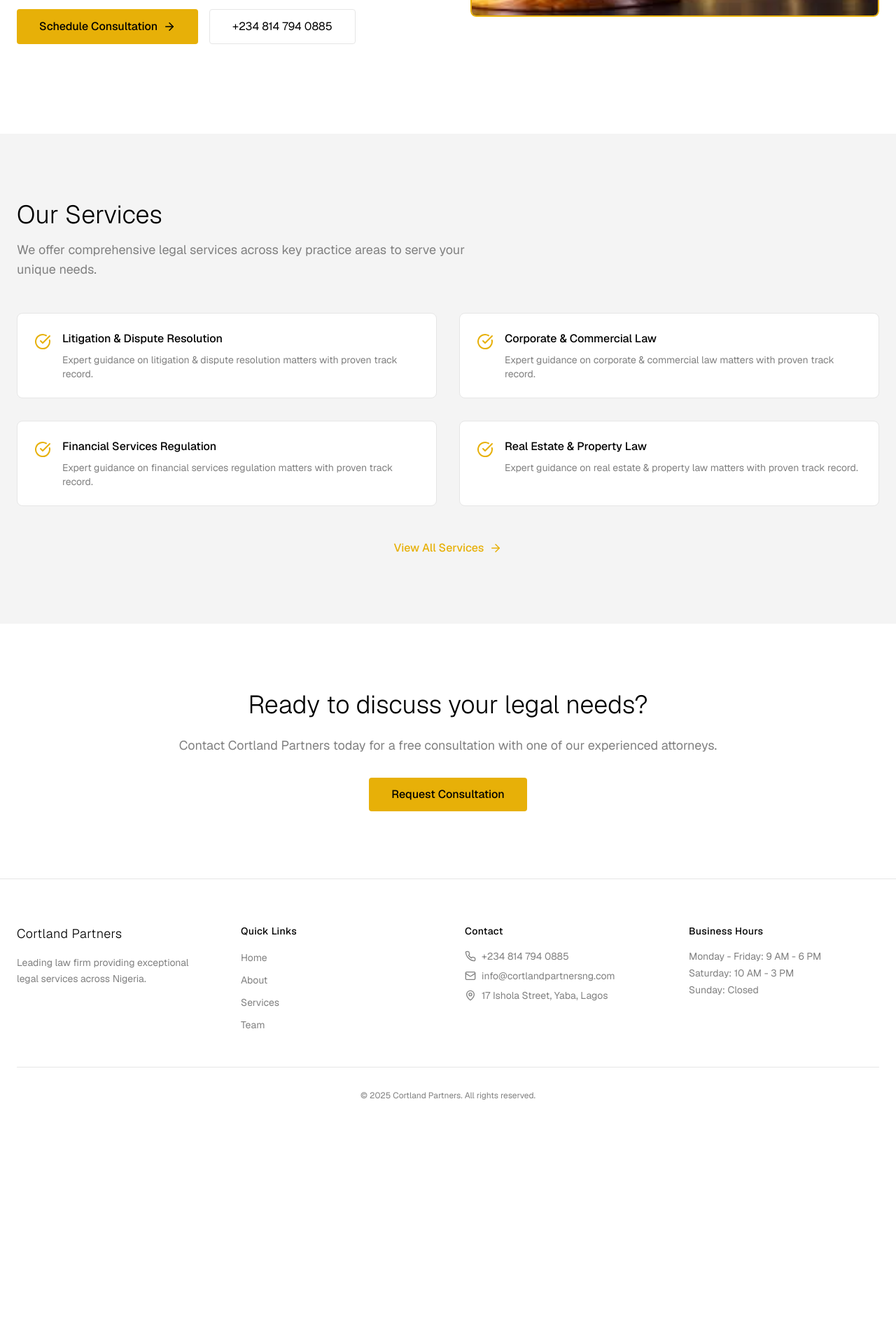
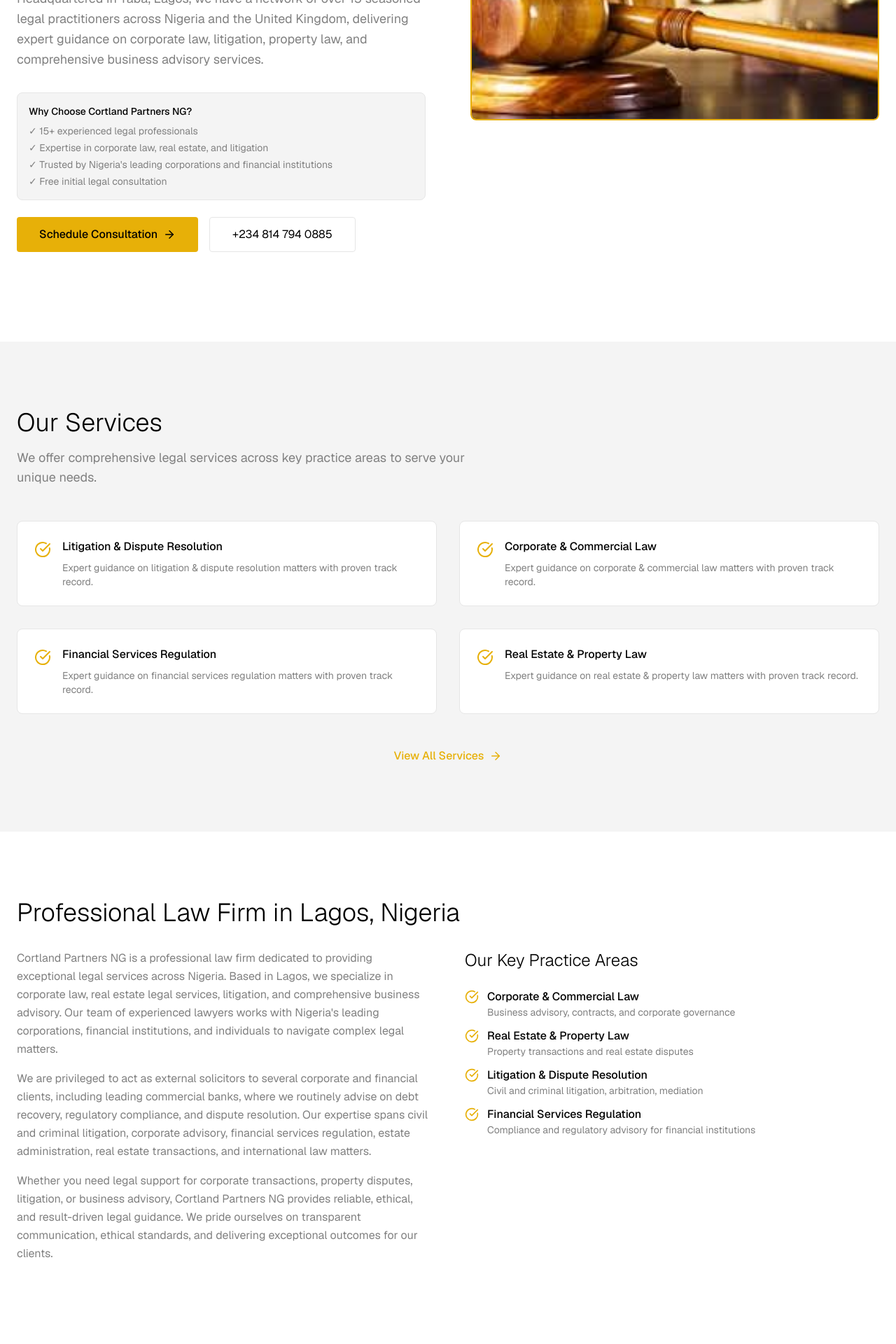
Before and after one commit to canonthedev/cortland-partners, a Next.js app: page / in a window 1280 px wide. Shown: the part 560-2480 px from the top of the page at 70% size. Before the commit the page ends 2197 px from the top, so only its background shows below. Built offline with nearby package versions, Linux system fonts and the light colour scheme.

Commit message:
feat: enhance website content for SEO
Add substantial, SEO-optimized content to homepage, services, and about pages

Co-authored-by: Akinkuolie Mofileoluwalowo <108576200+canonthedev@users.noreply.github.com>

```diff
--- a/app/about/page.tsx
+++ b/app/about/page.tsx
@@ -44,10 +44,9 @@ export default function About() {
       {/* Hero Section */}
       <section className="pt-32 pb-16 px-6">
         <div className="max-w-7xl mx-auto">
-          <h1 className="text-5xl md:text-6xl font-light leading-tight mb-6 text-balance">About Cortland Partners</h1>
-          <p className="text-xl text-muted-foreground max-w-2xl">
-            A full-service law firm dedicated to providing exceptional legal services to Nigeria's leading
-            organizations.
+          <h1 className="text-5xl md:text-6xl font-light leading-tight mb-6 text-balance">About Cortland Partners NG – Law Firm in Lagos, Nigeria</h1>
+          <p className="text-xl text-muted-foreground max-w-3xl">
+            Cortland Partners NG is a professional full-service law firm based in Lagos, Nigeria, dedicated to providing exceptional legal services to Nigeria's leading organizations, corporations, and individuals. With 15+ experienced legal professionals, we specialize in corporate law, real estate, litigation, and business advisory.
           </p>
         </div>
       </section>
@@ -108,15 +107,45 @@ export default function About() {
         </div>
       </section>
 
+      {/* Why Choose Us */}
+      <section className="py-24 px-6">
+        <div className="max-w-7xl mx-auto">
+          <h2 className="text-4xl font-light mb-12">Why Choose Cortland Partners NG?</h2>
+          <div className="grid md:grid-cols-3 gap-8">
+            <div className="p-8 bg-muted/30 border border-border rounded-lg">
+              <h3 className="text-xl font-light mb-4">Experience & Expertise</h3>
+              <p className="text-muted-foreground leading-relaxed">
+                Our team includes seasoned lawyers with deep expertise in corporate law, real estate, litigation, and regulatory compliance. We serve Nigeria's leading corporations and financial institutions.
+              </p>
+            </div>
+            <div className="p-8 bg-muted/30 border border-border rounded-lg">
+              <h3 className="text-xl font-light mb-4">Client-Focused Approach</h3>
+              <p className="text-muted-foreground leading-relaxed">
+                We listen carefully to understand your needs and provide tailored legal solutions. Regular communication and transparency are at the core of how we work with our clients.
+              </p>
+            </div>
+            <div className="p-8 bg-muted/30 border border-border rounded-lg">
+              <h3 className="text-xl font-light mb-4">Results-Driven Service</h3>
+              <p className="text-muted-foreground leading-relaxed">
+                We're committed to delivering practical, strategic legal advice that protects your interests and achieves your goals. Your success is our success.
+              </p>
+            </div>
+          </div>
+        </div>
+      </section>
+
       {/* CTA */}
-      <section className="py-24 px-6">
+      <section className="py-24 px-6 bg-muted/30">
         <div className="max-w-4xl mx-auto text-center">
-          <h2 className="text-4xl font-light mb-6">Ready to work with us?</h2>
+          <h2 className="text-4xl font-light mb-6">Ready to work with experienced lawyers in Lagos?</h2>
+          <p className="text-lg text-muted-foreground mb-8">
+            Contact Cortland Partners NG today for a free consultation. We'll discuss your legal needs and how we can help achieve your goals.
+          </p>
           <Link
             href="/contact"
             className="inline-flex items-center justify-center px-8 py-3 bg-accent text-black font-medium rounded-sm hover:bg-accent/90 transition-colors"
           >
-            Schedule a Consultation
+            Schedule a Free Consultation
           </Link>
         </div>
       </section>
--- a/app/page.tsx
+++ b/app/page.tsx
@@ -28,13 +28,20 @@ export default function Home() {
           <div className="grid md:grid-cols-2 gap-16 items-center">
             <div>
               <h1 className="text-5xl md:text-6xl font-light leading-tight mb-6 text-balance">
-                Premier Legal Services for Nigeria's Leading Organizations
+                Law Firm in Lagos – Trusted Legal Services for Corporate & Property Law
               </h1>
               <p className="text-lg text-muted-foreground mb-8 leading-relaxed">
-                Cortland Partners is a leading law firm comprised of dynamic and highly skilled legal professionals.
-                Headquartered in Yaba, Lagos, with a network of over 15 seasoned legal practitioners across Nigeria and
-                the United Kingdom.
+                Cortland Partners NG is a leading full-service law firm in Lagos, Nigeria, comprised of dynamic and highly skilled legal professionals. Headquartered in Yaba, Lagos, we have a network of over 15 seasoned legal practitioners across Nigeria and the United Kingdom, delivering expert guidance on corporate law, litigation, property law, and comprehensive business advisory services.
               </p>
+              <div className="mb-6 p-4 bg-muted/30 rounded-lg border border-border">
+                <p className="text-sm font-medium mb-2">Why Choose Cortland Partners NG?</p>
+                <ul className="text-sm text-muted-foreground space-y-1">
+                  <li>✓ 15+ experienced legal professionals</li>
+                  <li>✓ Expertise in corporate law, real estate, and litigation</li>
+                  <li>✓ Trusted by Nigeria's leading corporations and financial institutions</li>
+                  <li>✓ Free initial legal consultation</li>
+                </ul>
+              </div>
               <div className="flex flex-col sm:flex-row gap-4">
                 <Link
                   href="/contact"
@@ -99,18 +106,71 @@ export default function Home() {
         </div>
       </section>
 
+      {/* About Section */}
+      <section className="py-24 px-6">
+        <div className="max-w-7xl mx-auto">
+          <h2 className="text-4xl font-light mb-8">Professional Law Firm in Lagos, Nigeria</h2>
+          <div className="grid md:grid-cols-2 gap-12 mb-12">
+            <div className="space-y-4 text-muted-foreground leading-relaxed">
+              <p>
+                Cortland Partners NG is a professional law firm dedicated to providing exceptional legal services across Nigeria. Based in Lagos, we specialize in corporate law, real estate legal services, litigation, and comprehensive business advisory. Our team of experienced lawyers works with Nigeria's leading corporations, financial institutions, and individuals to navigate complex legal matters.
+              </p>
+              <p>
+                We are privileged to act as external solicitors to several corporate and financial clients, including leading commercial banks, where we routinely advise on debt recovery, regulatory compliance, and dispute resolution. Our expertise spans civil and criminal litigation, corporate advisory, financial services regulation, estate administration, real estate transactions, and international law matters.
+              </p>
+              <p>
+                Whether you need legal support for corporate transactions, property disputes, litigation, or business advisory, Cortland Partners NG provides reliable, ethical, and result-driven legal guidance. We pride ourselves on transparent communication, ethical standards, and delivering exceptional outcomes for our clients.
+              </p>
+            </div>
+            <div>
+              <h3 className="text-2xl font-light mb-6">Our Key Practice Areas</h3>
+              <div className="space-y-3">
+                <div className="flex gap-3">
+                  <CheckCircle size={20} className="text-accent flex-shrink-0 mt-0.5" />
+                  <div>
+                    <p className="font-medium">Corporate & Commercial Law</p>
+                    <p className="text-sm text-muted-foreground">Business advisory, contracts, and corporate governance</p>
+                  </div>
+                </div>
+                <div className="flex gap-3">
+                  <CheckCircle size={20} className="text-accent flex-shrink-0 mt-0.5" />
+                  <div>
+                    <p className="font-medium">Real Estate & Property Law</p>
+                    <p className="text-sm text-muted-foreground">Property transactions and real estate disputes</p>
+                  </div>
+                </div>
+                <div className="flex gap-3">
+                  <CheckCircle size={20} className="text-accent flex-shrink-0 mt-0.5" />
+                  <div>
+                    <p className="font-medium">Litigation & Dispute Resolution</p>
+                    <p className="text-sm text-muted-foreground">Civil and criminal litigation, arbitration, mediation</p>
+                  </div>
+                </div>
+                <div className="flex gap-3">
+                  <CheckCircle size={20} className="text-accent flex-shrink-0 mt-0.5" />
+                  <div>
+                    <p className="font-medium">Financial Services Regulation</p>
+                    <p className="text-sm text-muted-foreground">Compliance and regulatory advisory for financial institutions</p>
+                  </div>
+                </div>
+              </div>
+            </div>
+          </div>
+        </div>
+      </section>
+
       {/* CTA Section */}
-      <section className="py-24 px-6">
+      <section className="py-24 px-6 bg-muted/30">
         <div className="max-w-4xl mx-auto text-center">
-          <h2 className="text-4xl font-light mb-6 text-balance">Ready to discuss your legal needs?</h2>
+          <h2 className="text-4xl font-light mb-6 text-balance">Need expert legal guidance in Lagos?</h2>
           <p className="text-lg text-muted-foreground mb-8">
-            Contact Cortland Partners today for a free consultation with one of our experienced attorneys.
+            Cortland Partners NG offers a free initial consultation with experienced attorneys. We'll discuss your legal needs and provide professional advice tailored to your situation.
           </p>
           <Link
             href="/contact"
             className="inline-flex items-center justify-center px-8 py-3 bg-accent text-black font-medium rounded-sm hover:bg-accent/90 transition-colors"
           >
-            Request Consultation
+            Request Free Consultation
           </Link>
         </div>
       </section>
```
Also changed, not shown: app/services/page.tsx (+18 -8 lines).
